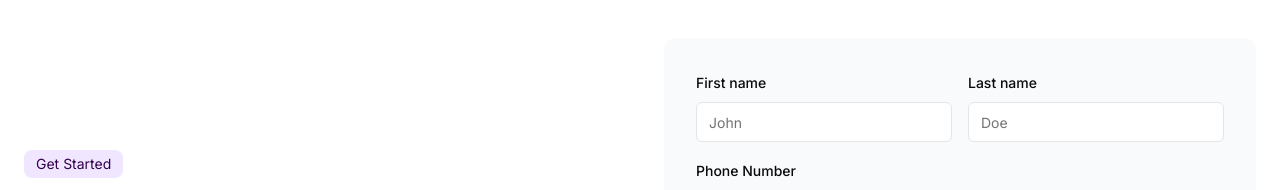
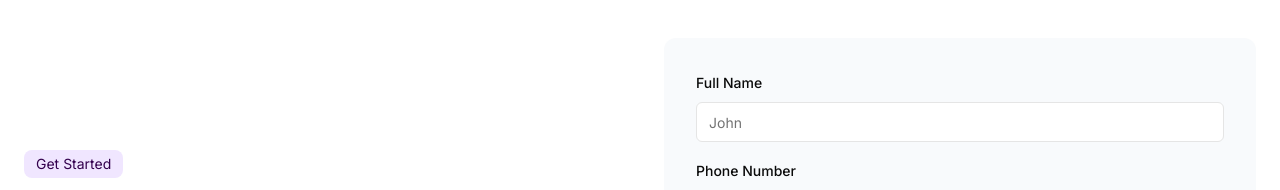
Before and after one commit to victorexpounder/lotus, a Next.js app: page /funnel in a window 1280 px wide. Shown: the part 137-327 px from the top of the page. Built offline with nearby package versions, Linux system fonts and the light colour scheme.

Commit message:
removing lastname from funnel page

```diff
--- a/src/app/funnel/page.tsx
+++ b/src/app/funnel/page.tsx
@@ -44,14 +44,13 @@ const page = (props: Props) => {
         e.preventDefault()
         const form = e.target.form
         const firstname = form.firstname.value.trim()
-        const lastname = form.lastname.value.trim()
+
         const phone = form.phone.value.trim()
         const email = form.email.value.trim()
         const company = form.company.value.trim()
 
-        if (firstname && lastname && phone && email && company) {
+        if (firstname  && phone && email && company) {
             setFirstname(firstname);
-            setLastname(lastname);
             setPhone(phone);
             setEmail(email);
             setCompany(company);
@@ -84,7 +83,6 @@ const page = (props: Props) => {
 
         const hiddenCategory = document.createElement('input');
         const hiddenfirstname = document.createElement('input');
-        const hiddenlastname = document.createElement('input');
         const hiddencompany = document.createElement('input');
         const hiddenphone = document.createElement('input');
         const hiddenemail = document.createElement('input');
@@ -94,9 +92,6 @@ const page = (props: Props) => {
         hiddenfirstname.type = 'hidden';
         hiddenfirstname.name = 'First Name';
         hiddenfirstname.value = firstname;
-        hiddenlastname.type = 'hidden';
-        hiddenlastname.name = 'Last Name';
-        hiddenlastname.value = lastname;
         hiddencompany.type = 'hidden';
         hiddencompany.name = 'Company';
         hiddencompany.value = company;
@@ -119,7 +114,6 @@ const page = (props: Props) => {
         nextfailed.value = 'https://lotusmedia101.com/funnel/thank-you';
 
         form.appendChild(hiddenfirstname);
-        form.appendChild(hiddenlastname);
         form.appendChild(hiddencompany);
         form.appendChild(hiddenphone);
         form.appendChild(hiddenemail);
@@ -180,13 +174,13 @@ const page = (props: Props) => {
                                     transition={{ duration: 0.4 }}
                                     className='flex flex-col gap-4'
                                 >
-                                    <div className="grid gap-4 sm:grid-cols-2">
+
                                     <div className="space-y-2">
                                         <label
                                         htmlFor="firstname"
                                         className="text-sm font-medium leading-none peer-disabled:cursor-not-allowed peer-disabled:opacity-70"
                                         >
-                                        First name
+                                        Full Name
                                         </label>
                                         <input
                                         id="firstname"
@@ -195,22 +189,6 @@ const page = (props: Props) => {
                                         name="firstname"
                                         required
                                         />
-                                    </div>
-                                    <div className="space-y-2">
-                                        <label
-                                        htmlFor="lastname"
-                                        className="text-sm font-medium leading-none peer-disabled:cursor-not-allowed peer-disabled:opacity-70"
-                                        >
-                                        Last name
-                                        </label>
-                                        <input
-                                        id="lastname"
-                                        className="flex h-10 w-full rounded-md border border-input bg-background px-3 py-2 text-sm ring-offset-background file:border-0 file:bg-transparent file:text-sm file:font-medium placeholder:text-muted-foreground focus-visible:outline-none focus-visible:ring-2 focus-visible:ring-ring focus-visible:ring-offset-2 disabled:cursor-not-allowed disabled:opacity-50"
-                                        placeholder="Doe"
-                                        name="lastname"
-                                        required
-                                        />
-                                    </div>
                                     </div>
 
                                     <div className="space-y-2">
```
